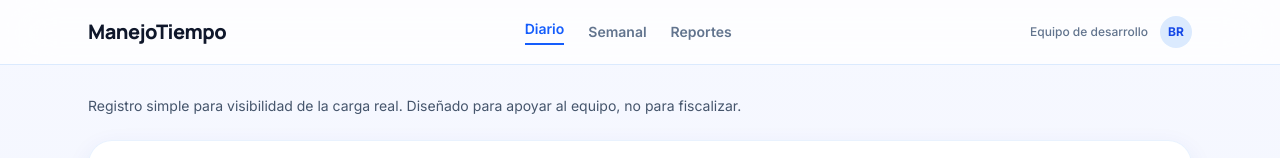
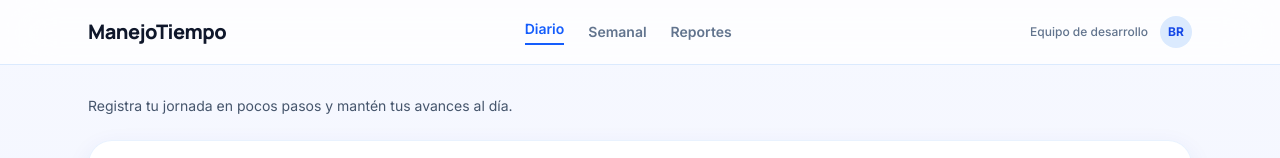
Before and after one commit to benosg/ManejoTiempo, a React (Vite) app: page / in a window 1280 px wide. Shown: the top 158 px of the page. Built offline with nearby package versions, Linux system fonts and the light colour scheme; no server answers.

Commit message:
Update top header copy for end-user tone

```diff
--- a/src/app/App.tsx
+++ b/src/app/App.tsx
@@ -25,7 +25,7 @@ export const App = () => {
       <AppShell>
         <div className="mb-6">
           <p className="text-sm text-slate-600">
-            Registro simple para visibilidad de la carga real. Diseñado para apoyar al equipo, no para fiscalizar.
+            Registra tu jornada en pocos pasos y mantén tus avances al día.
           </p>
         </div>
 
```
